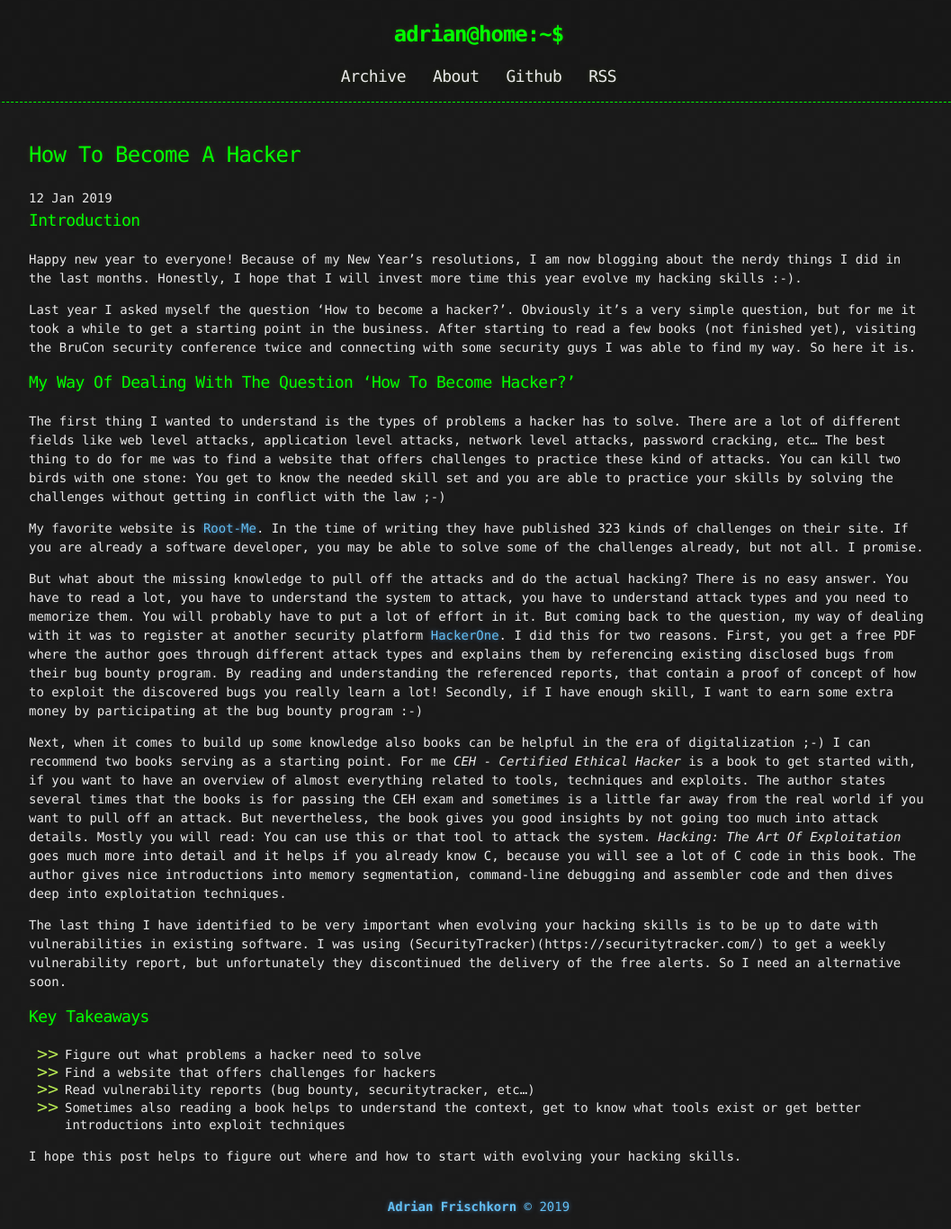
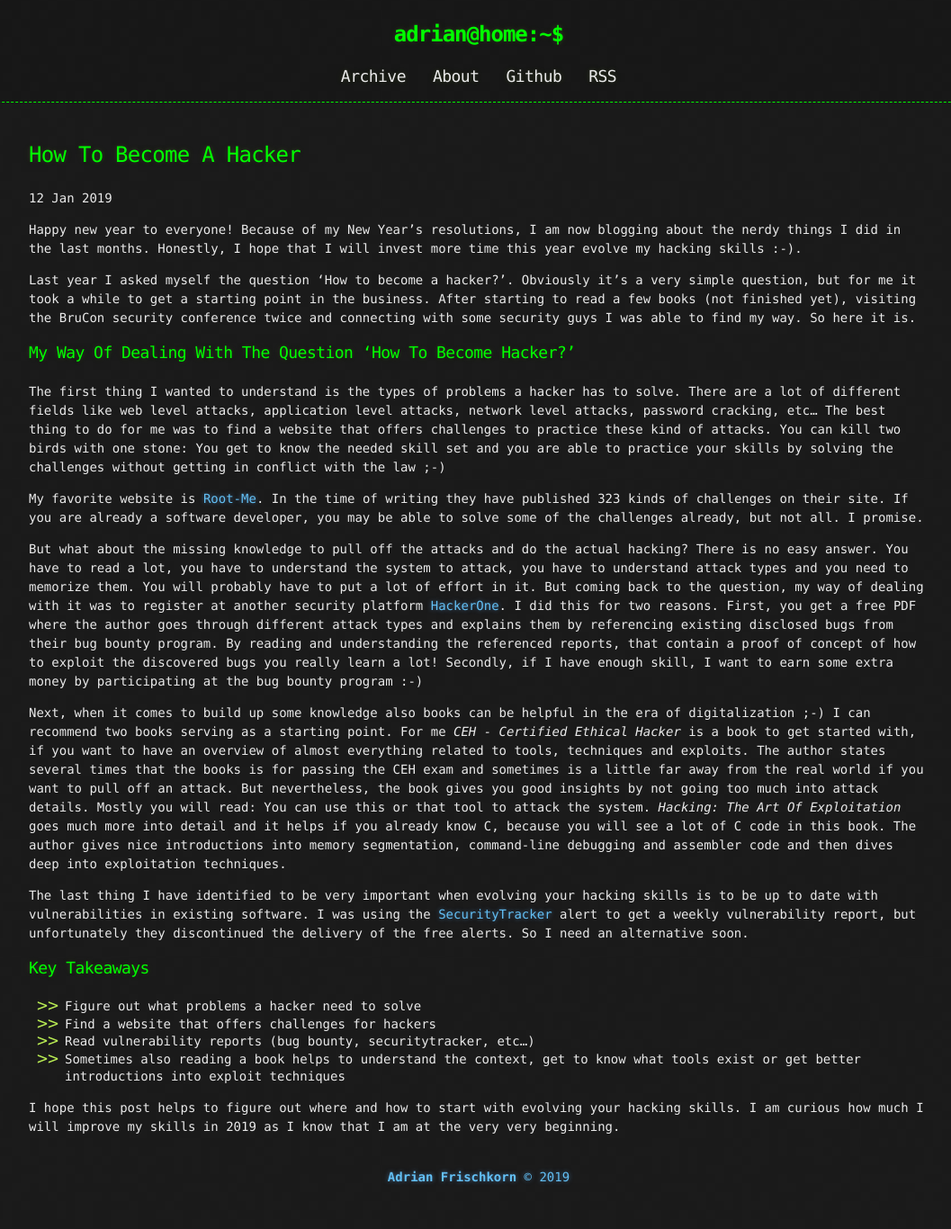
Before and after one commit to afrischk/afrischk.github.io, a Jekyll site: the page built from _posts/2019-01-12-How-To-Become-A-Hacker.md, in a window 1280 px wide. Shown: the whole page at 90% size, without its empty margins (108-1165 px from the left). Built offline with Jekyll 4.4.1, drawn with Linux system fonts in a browser that asks for light colours; after the commit the page ends 1333 px from its top, so only the background shows below that.

Commit message:
How To Become A Hacker: Removed introduction headline.
How To Become A Hacker: Fixed broken link.

```diff
--- a/_posts/2019-01-12-How-To-Become-A-Hacker.md
+++ b/_posts/2019-01-12-How-To-Become-A-Hacker.md
@@ -4,7 +4,6 @@ title: How To Become A Hacker
 published: true
 ---
 
-### Introduction
 Happy new year to everyone!
 Because of my New Year's resolutions, I am now blogging about the nerdy things I did in the last months.
 Honestly, I hope that I will invest more time this year evolve my hacking skills :-).
@@ -45,7 +44,7 @@ Mostly you will read: You can use this or that tool to attack the system.
 The author gives nice introductions into memory segmentation, command-line debugging and assembler code and then dives deep into exploitation techniques.
 
 The last thing I have identified to be very important when evolving your hacking skills is to be up to date with vulnerabilities in existing software.
-I was using (SecurityTracker)(https://securitytracker.com/) to get a weekly vulnerability report, but unfortunately they discontinued the delivery of the free alerts.
+I was using the [SecurityTracker](https://securitytracker.com/) alert to get a weekly vulnerability report, but unfortunately they discontinued the delivery of the free alerts.
 So I need an alternative soon.
 
 ### Key Takeaways
@@ -56,3 +55,4 @@ So I need an alternative soon.
 * Sometimes also reading a book helps to understand the context, get to know what tools exist or get better introductions into exploit techniques
 
 I hope this post helps to figure out where and how to start with evolving your hacking skills.
+I am curious how much I will improve my skills in 2019 as I know that I am at the very very beginning.
```
